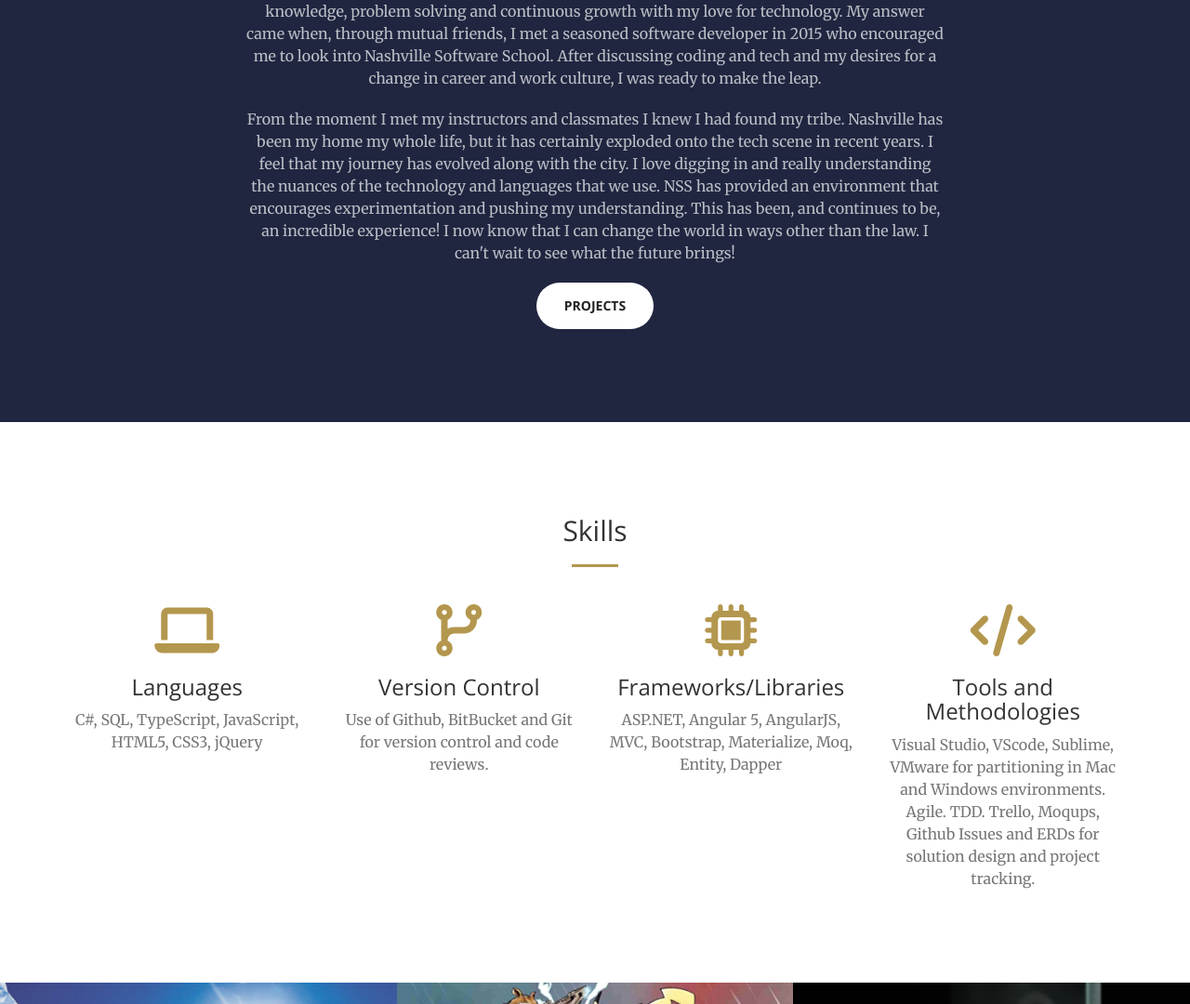
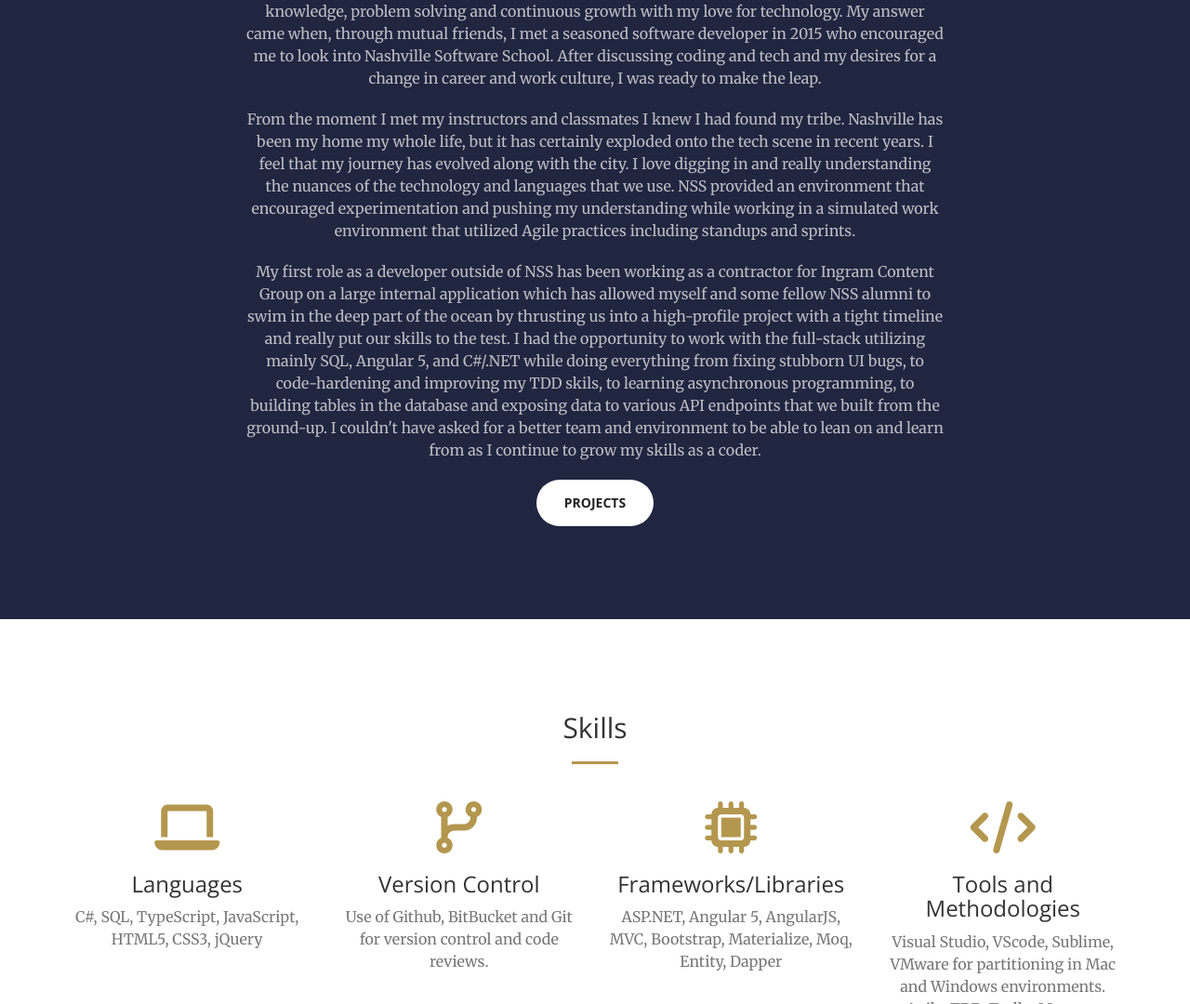
Before and after one commit to jkillz2020/jkillz2020.github.io, a website: page index.html in a window 1280 px wide. Shown: the part 1188-2268 px from the top of the page at 93% size. Drawn offline with nearby package versions, Linux system fonts and the light colour scheme.

Commit message:
Update index.html

```diff
--- a/index.html
+++ b/index.html
@@ -85,7 +85,8 @@
                     <hr class="light">
                     <p class="text-faded">After graduating from Nashville School of Law and passing the BAR in 2012, I was excited to start practicing law and utilizing my shiny new license.  I transitioned to an attorney role with the State of Tennessee within the same department where I had been working as an Administrative Assistant while attending law school.  I enjoyed the work, but felt that there was not much room for growth.  I loved the idea of changing the world through the application of logic and reason.  I thought that I could most positively impact the world through the law.</p>
                     <p class="text-faded">I began to become a bit disillusioned and did some soul searching while continuing to serve as Associate General Counsel for the State and decided to seek some way to join my passion for knowledge, problem solving and continuous growth with my love for technology.  My answer came when, through mutual friends, I met a seasoned software developer in 2015 who encouraged me to look into Nashville Software School.  After discussing coding and tech and my desires for a change in career and work culture, I was ready to make the leap.</p>
-                    <p class="text-faded">From the moment I met my instructors and classmates I knew I had found my tribe.  Nashville has been my home my whole life, but it has certainly exploded onto the tech scene in recent years.  I feel that my journey has evolved along with the city.  I love digging in and really understanding the nuances of the technology and languages that we use.  NSS has provided an environment that encourages experimentation and pushing my understanding.  This has been, and continues to be, an incredible experience!  I now know that I can change the world in ways other than the law.  I can't wait to see what the future brings!</p>
+                    <p class="text-faded">From the moment I met my instructors and classmates I knew I had found my tribe.  Nashville has been my home my whole life, but it has certainly exploded onto the tech scene in recent years.  I feel that my journey has evolved along with the city.  I love digging in and really understanding the nuances of the technology and languages that we use.  NSS provided an environment that encouraged experimentation and pushing my understanding while working in a simulated work environment that utilized Agile practices including standups and sprints. </p>
+                    <p class="text-faded">My first role as a developer outside of NSS has been working as a contractor for Ingram Content Group on a large internal application which has allowed myself and some fellow NSS alumni to swim in the deep part of the ocean by thrusting us into a high-profile project with a tight timeline and really put our skills to the test.  I had the opportunity to work with the full-stack utilizing mainly SQL, Angular 5, and C#/.NET while doing everything from fixing stubborn UI bugs, to code-hardening and improving my TDD skils, to learning asynchronous programming, to building tables in the database and exposing data to various API endpoints that we built from the ground-up.  I couldn't have asked for a better team and environment to be able to lean on and learn from as I continue to grow my skills as a coder.</p>
                     <a href="#services" class="page-scroll btn btn-default btn-xl sr-button">Projects</a>
                 </div>
             </div>
@@ -174,7 +175,7 @@
                         <div class="portfolio-box-caption">
                             <div class="portfolio-box-caption-content">
                                 <div class="project-category text-faded">
-                                    Azure/Cloud Services
+                                    Azure/Cloud Services/Mobile
                                 </div>
                                 <div class="project-name">
                                     Coming Soon!
```
